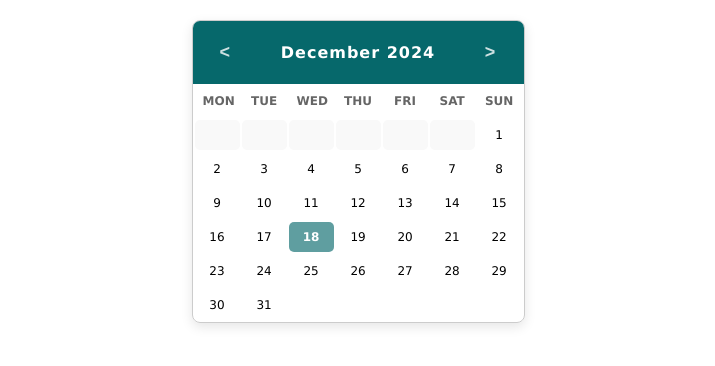
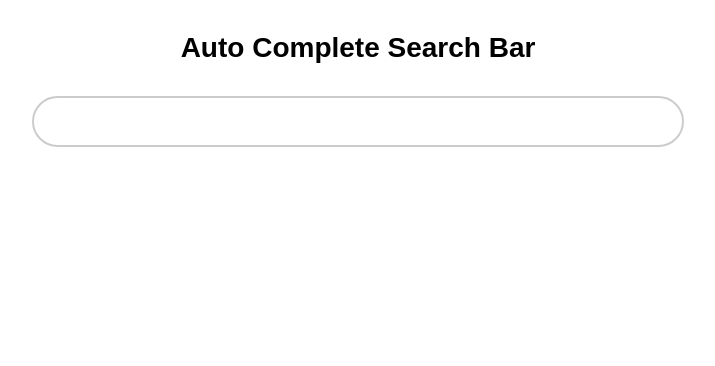
Before and after one commit to tapan-samal/React-Task-Advance, a React (Vite) app: page / in a window 1280 px wide. Shown: the top 366 px of the page, without its empty margins (282-997 px from the left). Built offline with nearby package versions, Linux system fonts and the light colour scheme.

Commit message:
Auto Complete Search Bar Implemented

```diff
--- a/src/App.jsx
+++ b/src/App.jsx
@@ -1,4 +1,5 @@
 import Accordion from "./Accrodion/Accordion"
+import SearchBar from "./AutoCompleteSearchBar/SearchBar";
 import Calendar from "./Calender/Calendar";
 import Carousel from "./Carousel/Carousel";
 import SelectCheckBox from "./CheckboxValidation/SelectCheckBox";
@@ -50,7 +51,8 @@ const App = () => {
   {/* <UpdateTableData /> */}
   {/* <UseContext /> */}
   {/* <VsFileExplorer /> */}
-  <Calendar />
+  {/* <Calendar /> */}
+  <SearchBar />
   </>;
 };
 
--- /dev/null
+++ b/src/AutoCompleteSearchBar/SearchBar.jsx
@@ -0,0 +1,78 @@
+import React, { useEffect, useState } from "react";
+import "./search-bar.css";
+
+const SearchBar = () => {
+  const [recipes, setRecipes] = useState([]);
+  const [searchInput, setSearchInput] = useState("");
+  const [showData, setShowData] = useState(false);
+  const [cache, setCache] = useState({});
+
+  const fetchApi = async () => {
+    // If input is empty, clear the recipes and exit early.
+    if (!searchInput.trim()) {
+      setRecipes([]);
+      return;
+    }
+
+    if (cache[searchInput]) {
+      // console.log("from Cache");
+      setRecipes(cache[searchInput]);
+      return;
+    }
+
+    try {
+      const response = await fetch(
+        `https://dummyjson.com/recipes/search?q=${searchInput}`
+      );
+      const data = await response.json();
+      const fetchedRecipes = data?.recipes || [];
+      setRecipes(fetchedRecipes);
+      // Update cache with the current search input.
+      setCache((prevCache) => ({
+        ...prevCache,
+        [searchInput]: fetchedRecipes,
+      }));
+    } catch (error) {
+      console.error("Error fetching recipes:", error.message);
+    }
+  };
+
+  useEffect(() => {
+    const timer = setTimeout(fetchApi, 400);
+    return () => clearTimeout(timer);
+  }, [searchInput]);
+
+  return (
+    <div className="searchbar-main">
+      <h1>Auto Complete Search Bar</h1>
+      <div>
+        <input
+          type="text"
+          className={`search-input ${showData ? "focus" : ""}`}
+          value={searchInput}
+          onChange={(e) => setSearchInput(e.target.value)}
+          onFocus={() => setShowData(true)}
+          onBlur={() => setShowData(false)}
+        />
+      </div>
+      {showData && recipes.length > 0 && (
+        <div className="recipe-container">
+          {recipes.map((item) => (
+            <span
+              key={item.id}
+              className="recipe"
+              onMouseDown={() => {
+                setSearchInput(item.name);
+                setShowData(false);
+              }}
+            >
+              {item.name}
+            </span>
+          ))}
+        </div>
+      )}
+    </div>
+  );
+};
+
+export default SearchBar;
--- /dev/null
+++ b/src/AutoCompleteSearchBar/search-bar.css
@@ -0,0 +1,44 @@
+.searchbar-main {
+  font-family: sans-serif;
+  text-align: center;
+  margin-top: 2rem;
+}
+
+.search-input {
+  width: 51%;
+  margin-top: 2rem;
+  padding: 0.9rem;
+  border-radius: 1.6rem;
+  font-size: 1rem;
+  font-weight: normal;
+  letter-spacing: 1px;
+  border: 2px solid #ccc;
+}
+
+/* When the dropdown is active, apply the new border-radius */
+.search-input.focus {
+  border-radius: 1.6rem 1.6rem 0 0;
+}
+
+.recipe-container {
+  width: 51%;
+  margin:auto;
+  text-align: left;
+  border: 2px solid #ccc;
+  border-top: none;
+  padding: 5px;
+  border-radius: .2rem .2rem 1rem 1rem;
+  max-height: 400px;
+  overflow-y: scroll;
+  background-color: #fff;
+}
+
+.recipe {
+    display: block;
+    padding: 4px;
+}
+.recipe:hover{
+    background-color: #f3f3f3;
+    cursor: pointer;
+    border-radius: 1rem;
+}
--- a/src/Calender/calendar.css
+++ b/src/Calender/calendar.css
@@ -89,6 +89,7 @@
   color: white;
   font-weight: bold;
 }
+
 .holiday {
   background-color: #faea91;
   color: #333;
```
